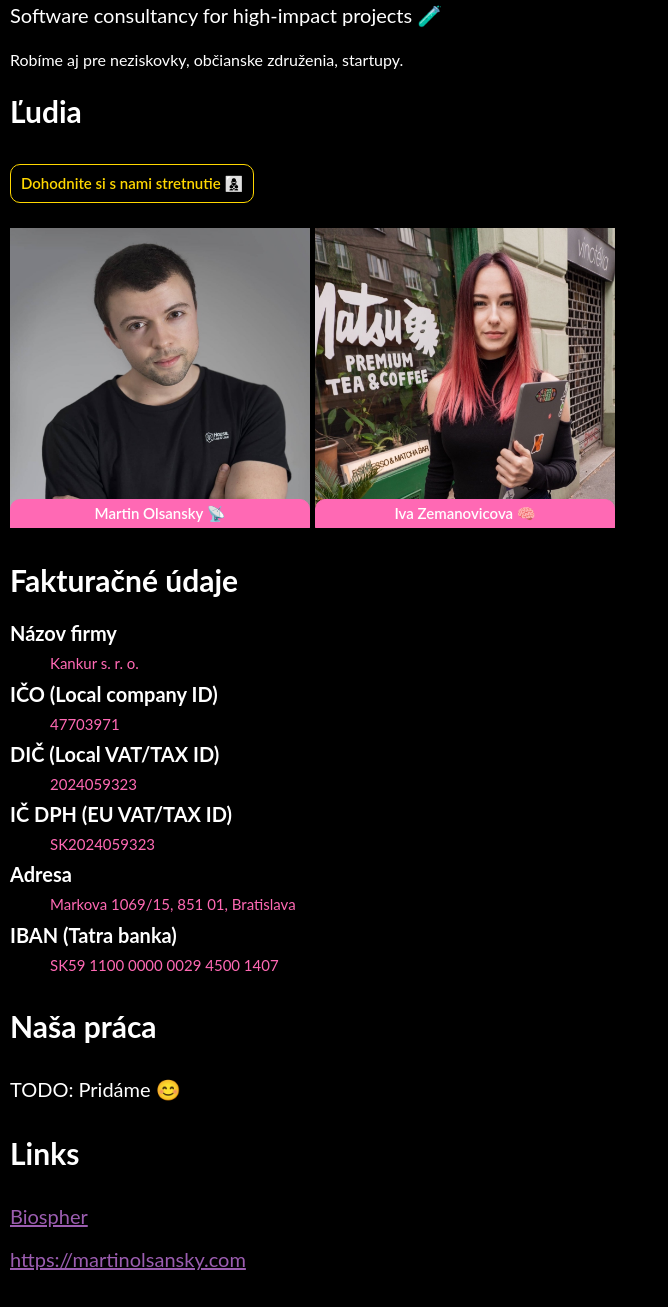
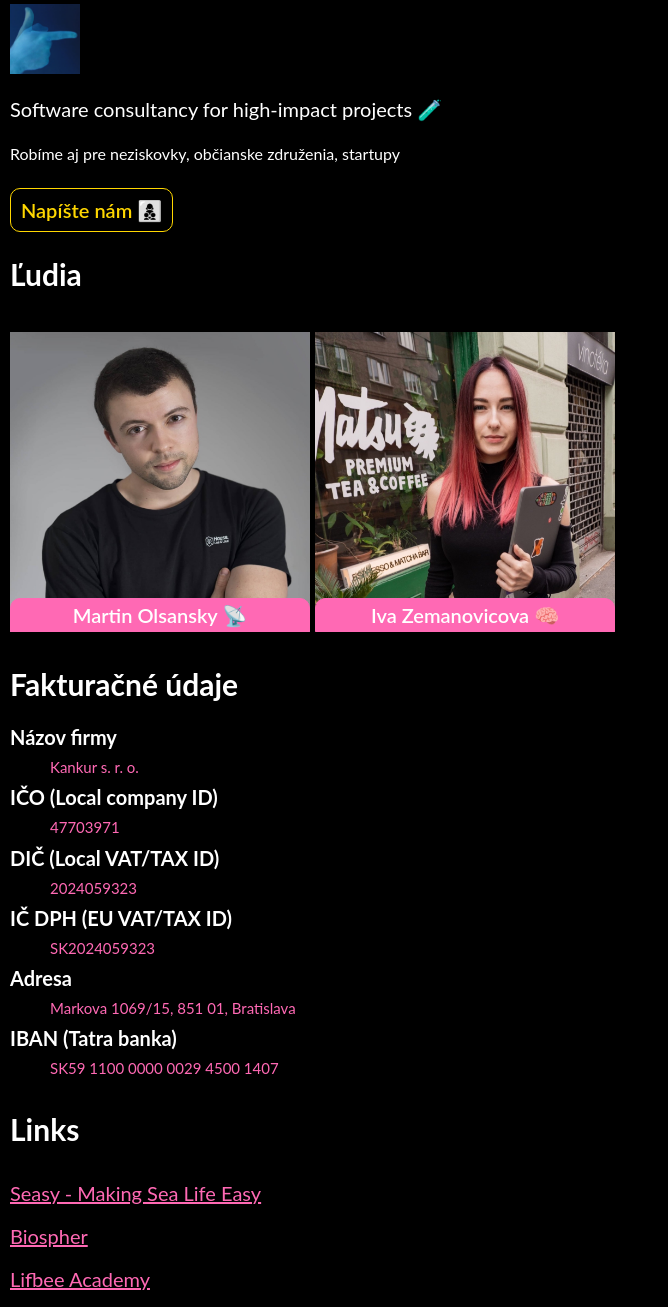
Before and after one commit to olso/kankur.xyz, a website: page index.html in a window 1280 px wide. Shown: the part 96-1403 px from the top of the page, without its empty margins (0-668 px from the left). Drawn offline with nearby package versions, Linux system fonts and the light colour scheme.

Commit message:
small update 2020

```diff
--- a/index.html
+++ b/index.html
@@ -50,11 +50,12 @@
     }
 
     a {
-      color: var(--color-purple);
+      color: var(--color-pink);
     }
 
     a:hover {
-      color: var(--color-pink);
+      color: var(--color-purple);
+      /* color: var(--color-pink); */
     }
 
     a:active {
@@ -97,7 +98,8 @@
       display: inline-block;
       text-decoration: none;
       font-weight: 600;
-      font-size: 1.5rem;
+      font-size: 2rem;
+      line-height: 2.2rem;
     }
 
     .button:hover {
@@ -156,8 +158,15 @@
 <body>
   <main>
     <h1>Kankur s.r.o.</h1>
+    <img src="./img/kankur_logo.png" alt="Kankur logo" height="70px" width="70px" />
     <p>Software consultancy for high-impact projects 🧪</p>
-    <small>Robíme aj pre neziskovky, občianske združenia, startupy.</small>
+    <small>Robíme aj pre neziskovky, občianske združenia, startupy</small>
+    <h2></h2>
+    <div>
+      <a class="button button-gold" href="mailto:olso@kankur.xyz?subject=Hire%20a%20team" taget="_blank">
+        Napíšte nám 👩‍👦‍👦
+      </a>
+    </div>
   </main>
   <!-- <section>
     <h2>People</h2>
@@ -165,11 +174,6 @@
   </section> -->
   <section class="people">
     <h2>Ľudia</h2>
-    <div>
-      <a class="button button-gold" href="mailto:olso@kankur.xyz?subject=Hire%20a%20team" taget="_blank">
-        Dohodnite si s nami stretnutie 👩‍👦‍👦
-      </a>
-    </div>
     <div class="people-list">
       <div class="person" style="background-image: url('./img/olso.jpg');">
         <a class="button" href="https://olso.space" target="_blank">
@@ -200,14 +204,20 @@
       <dd>SK59 1100 0000 0029 4500 1407</dd>
     </dl>
   </section>
-  <section>
+  <!-- <section>
     <h2>Naša práca</h2>
     <div>TODO: Pridáme 😊</div>
-  </section>
+  </section> -->
   <section>
     <h2>Links</h2>
     <div>
+      <a href="https://www.seasy.at/" target="_blank">Seasy - Making Sea Life Easy</a>
+    </div>
+    <div>
       <a href="https:/www.biospher.org" target="_blank">Biospher</a>
+    </div>
+    <div>
+      <a href="https://www.seasy.at/" target="_blank">Lifbee Academy</a>
     </div>
     <div>
       <a href="https://martinolsansky.com" target="_blank">https://martinolsansky.com</a>
```
Also changed, not shown: img/kankur_logo.png (added).
